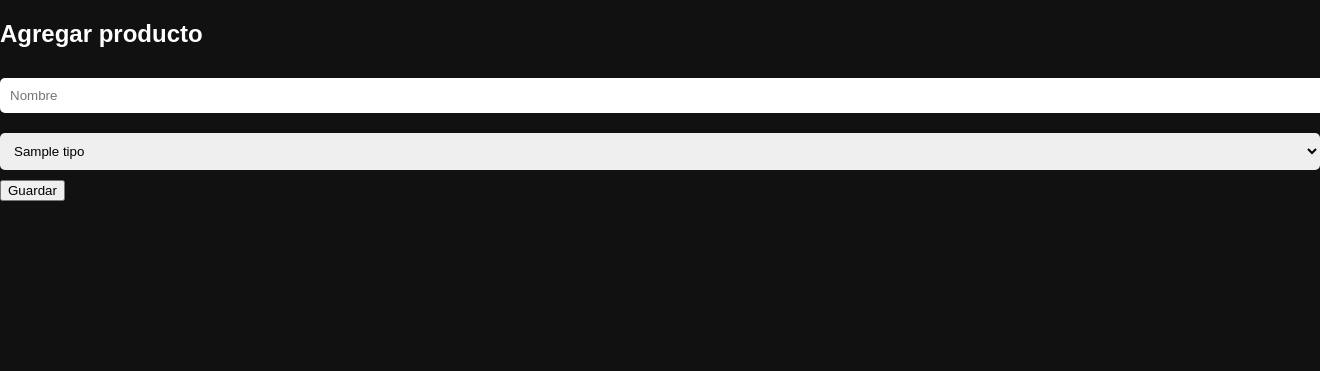
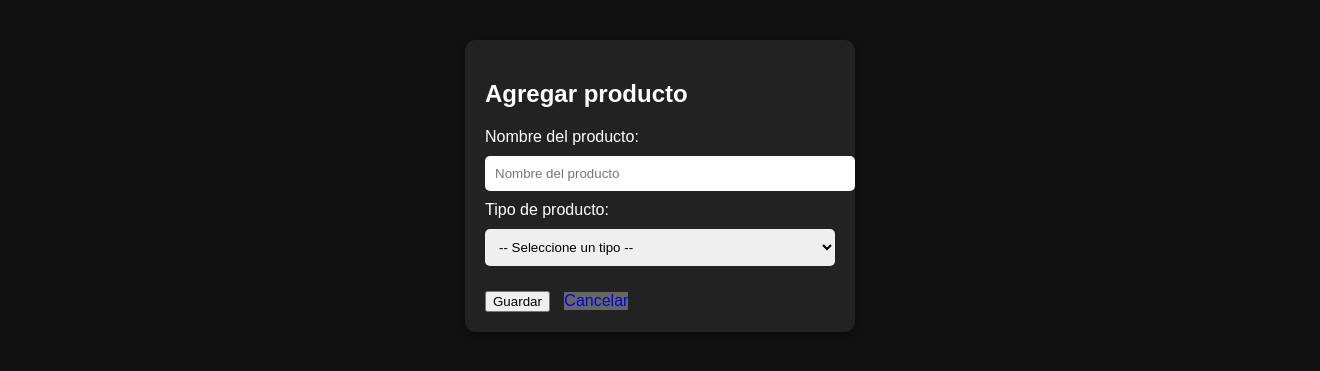
Before and after one commit to yayisdelgado19-bit/AplicacionCalidad, a PHP site: page /agregar.php in a window 1320 px wide; the page is wider, and only the part inside the window is pictured. Shown: the top 371 px of that part. Run offline with PHP 8.4, Linux system fonts and the light colour scheme; the visitor is signed in with stand-in values (Sample User, id 1); tables that the repository leaves empty or names only in its code hold one stand-in row (values such as "Sample post").

Commit message:
Update agregar.php

```diff
--- a/public/agregar.php
+++ b/public/agregar.php
@@ -1,28 +1,161 @@
 <?php
+// Configuración de sesión segura
+ini_set('session.cookie_httponly', 1);
+ini_set('session.cookie_secure', 1);
+ini_set('session.use_only_cookies', 1);
 session_start();
-require_once "../config/db.php";
-$tipos=$conexion->query("SELECT * FROM tipos");
 
-if($_POST){
-    $nombre=$_POST['nombre'];
-    $tipo=$_POST['tipo'];
-    $conexion->query("INSERT INTO productos(nombre,tipo_id) VALUES('$nombre','$tipo')");
-    header("Location: productos.php");
+// Headers de seguridad
+header("X-Content-Type-Options: nosniff");
+header("X-Frame-Options: DENY");
+header("X-XSS-Protection: 1; mode=block");
+
+// Verificar que el usuario esté autenticado
+if (!isset($_SESSION['login']) || $_SESSION['login'] !== true) {
+    header("Location: login.php", true, 303);
+    exit();
+}
+
+// Validar y cargar configuración
+$path = realpath(__DIR__ . '/../config/db.php');
+if ($path === false) {
+    http_response_code(500);
+    exit('Error: No se encontró el archivo de configuración.');
+}
+require_once $path;
+
+$error = null;
+$success = null;
+
+// ✅ Obtener tipos con prepared statement
+$stmt_tipos = $conexion->prepare("SELECT id, nombre FROM tipos ORDER BY nombre ASC");
+if (!$stmt_tipos) {
+    error_log("Error preparando consulta tipos: " . $conexion->error);
+    http_response_code(500);
+    exit("Error del sistema");
+}
+
+$stmt_tipos->execute();
+$tipos = $stmt_tipos->get_result();
+
+// Procesar formulario
+if ($_SERVER['REQUEST_METHOD'] === 'POST') {
+
+    // ✅ Validación y sanitización de inputs
+    $nombre = filter_input(INPUT_POST, 'nombre', FILTER_SANITIZE_FULL_SPECIAL_CHARS);
+    $nombre = trim($nombre);
+
+    $tipo_raw = filter_input(INPUT_POST, 'tipo', FILTER_SANITIZE_NUMBER_INT);
+
+    // Validar tipo como entero
+    $tipo = filter_var($tipo_raw, FILTER_VALIDATE_INT, [
+        'options' => ['min_range' => 1]
+    ]);
+
+    // Validaciones
+    if (empty($nombre)) {
+        $error = "El nombre del producto es obligatorio";
+    } elseif (strlen($nombre) > 255) {
+        $error = "El nombre es demasiado largo (máximo 255 caracteres)";
+    } elseif ($tipo === false || $tipo === null) {
+        $error = "Debe seleccionar un tipo válido";
+    } else {
+
+        // ✅ Verificar que el tipo existe en la BD
+        $verify_stmt = $conexion->prepare("SELECT id FROM tipos WHERE id = ? LIMIT 1");
+        if (!$verify_stmt) {
+            error_log("Error verificando tipo: " . $conexion->error);
+            $error = "Error del sistema";
+        } else {
+            $verify_stmt->bind_param("i", $tipo);
+            $verify_stmt->execute();
+            $verify_result = $verify_stmt->get_result();
+
+            if ($verify_result->num_rows === 0) {
+                $error = "El tipo seleccionado no es válido";
+                $verify_stmt->close();
+            } else {
+                $verify_stmt->close();
+
+                // ✅ Prepared statement para INSERT (previene SQL Injection)
+                $insert_stmt = $conexion->prepare("INSERT INTO productos (nombre, tipo_id) VALUES (?, ?)");
+
+                if (!$insert_stmt) {
+                    error_log("Error preparando INSERT: " . $conexion->error);
+                    $error = "Error al guardar el producto";
+                } else {
+                    $insert_stmt->bind_param("si", $nombre, $tipo);
+
+                    if ($insert_stmt->execute()) {
+                        $insert_stmt->close();
+                        $conexion->close();
+                        header("Location: productos.php?status=created", true, 303);
+                        exit();
+                    } else {
+                        error_log("Error ejecutando INSERT: " . $insert_stmt->error);
+                        $error = "Error al guardar el producto";
+                        $insert_stmt->close();
+                    }
+                }
+            }
+        }
+    }
 }
 ?>
 <!DOCTYPE html>
-<html>
-<head><link rel="stylesheet" href="css/style.css"></head>
+<html lang="es">
+<head>
+    <meta charset="UTF-8">
+    <meta name="viewport" content="width=device-width, initial-scale=1.0">
+    <meta http-equiv="X-UA-Compatible" content="IE=edge">
+    <link rel="stylesheet" href="css/style.css">
+    <title>Agregar Producto - Sistema de Gestión</title>
+</head>
 <body>
-<h2>Agregar producto</h2>
-<form method="POST">
-<input type="text" name="nombre" placeholder="Nombre">
-<select name="tipo">
-<?php while($t=$tipos->fetch_assoc()){ ?>
-<option value="<?= $t['id'] ?>"><?= $t['nombre'] ?></option>
-<?php } ?>
-</select>
-<button class="btn">Guardar</button>
-</form>
+<div class="form-container">
+    <h2>Agregar producto</h2>
+
+    <?php if ($error !== null): ?>
+        <div class="error" style="color: red; padding: 10px; margin-bottom: 15px; border: 1px solid red; background: #ffe6e6;">
+            <?php echo htmlspecialchars($error, ENT_QUOTES | ENT_SUBSTITUTE, 'UTF-8'); ?>
+        </div>
+    <?php endif; ?>
+
+    <form method="POST" action="" autocomplete="off">
+        <label for="nombre">Nombre del producto:</label>
+        <input type="text"
+               id="nombre"
+               name="nombre"
+               placeholder="Nombre del producto"
+               required
+               maxlength="255"
+               value="<?php echo isset($nombre) ? htmlspecialchars($nombre, ENT_QUOTES, 'UTF-8') : ''; ?>">
+
+        <label for="tipo">Tipo de producto:</label>
+        <select name="tipo" id="tipo" required>
+            <option value="">-- Seleccione un tipo --</option>
+            <?php
+            if ($tipos->num_rows > 0) {
+                while ($t = $tipos->fetch_assoc()) {
+                    $selected = (isset($tipo) && $tipo == $t['id']) ? 'selected' : '';
+            ?>
+                <option value="<?php echo htmlspecialchars($t['id'], ENT_QUOTES, 'UTF-8'); ?>" <?php echo $selected; ?>>
+                    <?php echo htmlspecialchars($t['nombre'], ENT_QUOTES | ENT_SUBSTITUTE, 'UTF-8'); ?>
+                </option>
+            <?php
+                }
+            } else {
+                echo '<option value="">No hay tipos disponibles</option>';
+            }
+            $stmt_tipos->close();
+            ?>
+        </select>
+
+        <div style="margin-top: 15px;">
+            <button type="submit" class="btn">Guardar</button>
+            <a href="productos.php" class="btn" style="background:#666;margin-left:10px;text-decoration:none;display:inline-block;">Cancelar</a>
+        </div>
+    </form>
+</div>
 </body>
 </html>
```
